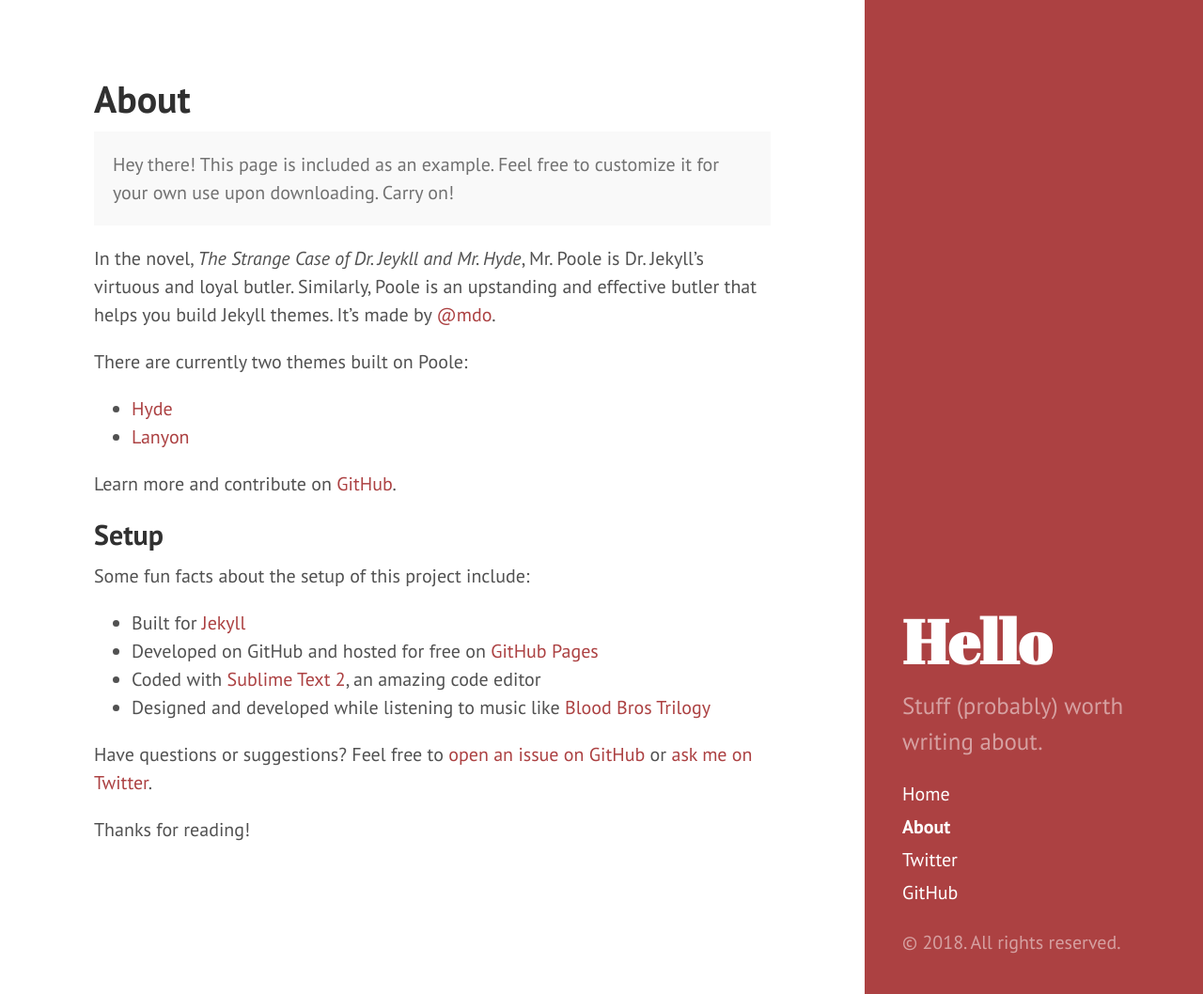
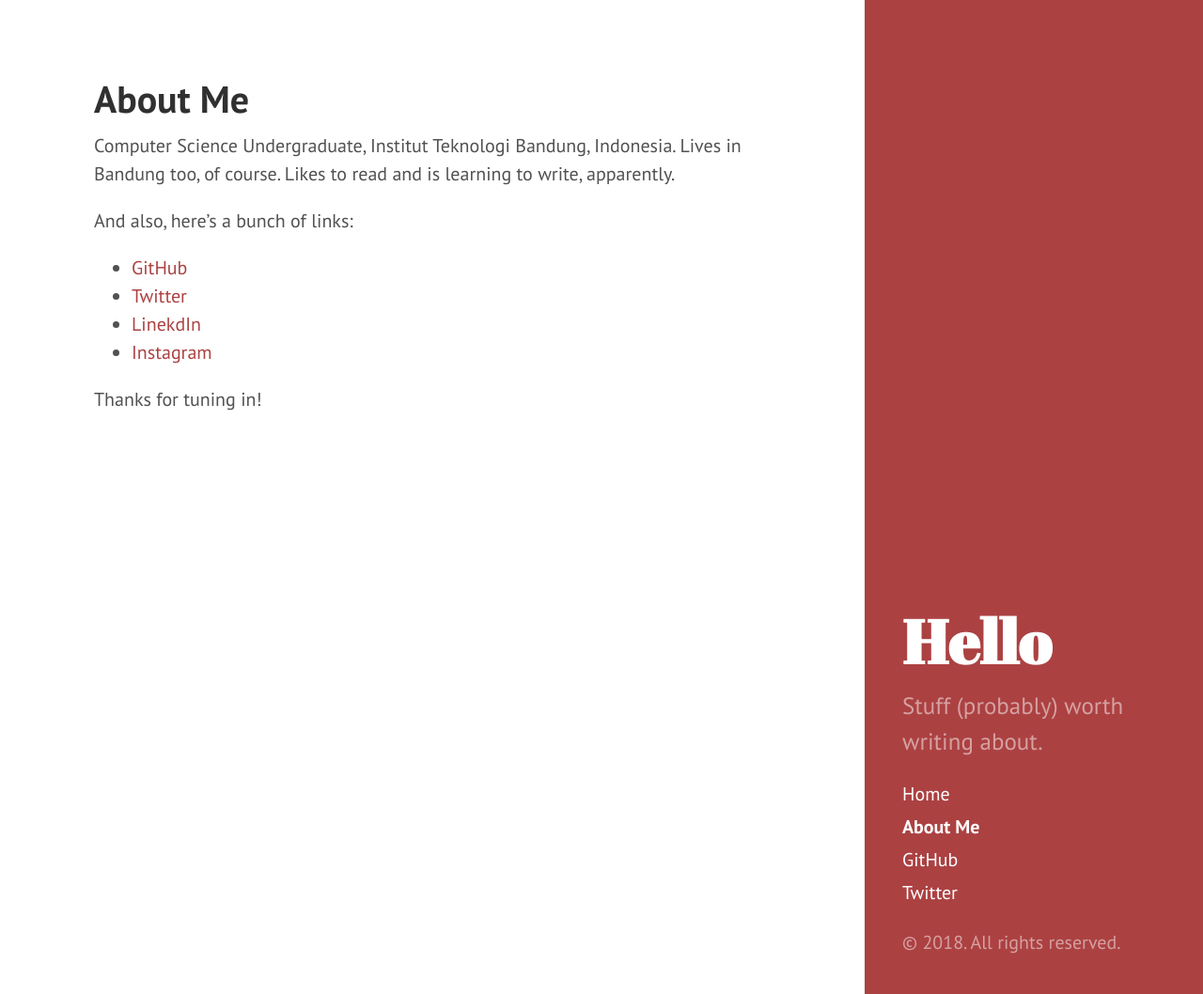
Before and after one commit to ffahleraz/ffahleraz.github.io, a Jekyll site: the page built from about.md, in a window 1280 px wide and 1058 px high. Shown: the whole window at 94% size. Built offline with Jekyll 4.4.1, drawn with Linux system fonts in a browser that asks for light colours.

Commit message:
Init About Me page

```diff
--- a/_includes/sidebar.html
+++ b/_includes/sidebar.html
@@ -26,8 +26,8 @@
         {% endif %}
       {% endfor %}
 
+      <a class="sidebar-nav-item" href="{{ site.author.github }}">GitHub</a>
       <a class="sidebar-nav-item" href="{{ site.author.twitter }}">Twitter</a>
-      <a class="sidebar-nav-item" href="{{ site.author.github }}">GitHub</a>
 
       <!-- <a class="sidebar-nav-item" href="{{ site.github.repo }}/archive/v{{ site.version }}.zip">Download</a>
       <a class="sidebar-nav-item" href="{{ site.github.repo }}">GitHub project</a>
--- a/about.md
+++ b/about.md
@@ -1,30 +1,15 @@
 ---
 layout: page
-title: About
+title: About Me
 ---
 
-<p class="message">
-  Hey there! This page is included as an example. Feel free to customize it for your own use upon downloading. Carry on!
-</p>
+Computer Science Undergraduate, Institut Teknologi Bandung, Indonesia. Lives in Bandung too, of course. Likes to read and is learning to write, apparently.
 
-In the novel, *The Strange Case of Dr. Jeykll and Mr. Hyde*, Mr. Poole is Dr. Jekyll's virtuous and loyal butler. Similarly, Poole is an upstanding and effective butler that helps you build Jekyll themes. It's made by [@mdo](https://twitter.com/mdo).
+And also, here's a bunch of links:
 
-There are currently two themes built on Poole:
+- [GitHub](https://github.com/ffahleraz)
+- [Twitter](https://twitter.com/ffahleraz)
+- [LinekdIn](https://www.linkedin.com/in/ffahleraz)
+- [Instagram](https://www.instagram.com/ffahleraz)
 
-* [Hyde](http://hyde.getpoole.com)
-* [Lanyon](http://lanyon.getpoole.com)
-
-Learn more and contribute on [GitHub](https://github.com/poole).
-
-## Setup
-
-Some fun facts about the setup of this project include:
-
-* Built for [Jekyll](http://jekyllrb.com)
-* Developed on GitHub and hosted for free on [GitHub Pages](https://pages.github.com)
-* Coded with [Sublime Text 2](http://sublimetext.com), an amazing code editor
-* Designed and developed while listening to music like [Blood Bros Trilogy](https://soundcloud.com/maddecent/sets/blood-bros-series)
-
-Have questions or suggestions? Feel free to [open an issue on GitHub](https://github.com/poole/issues/new) or [ask me on Twitter](https://twitter.com/mdo).
-
-Thanks for reading!
+Thanks for tuning in!
```
